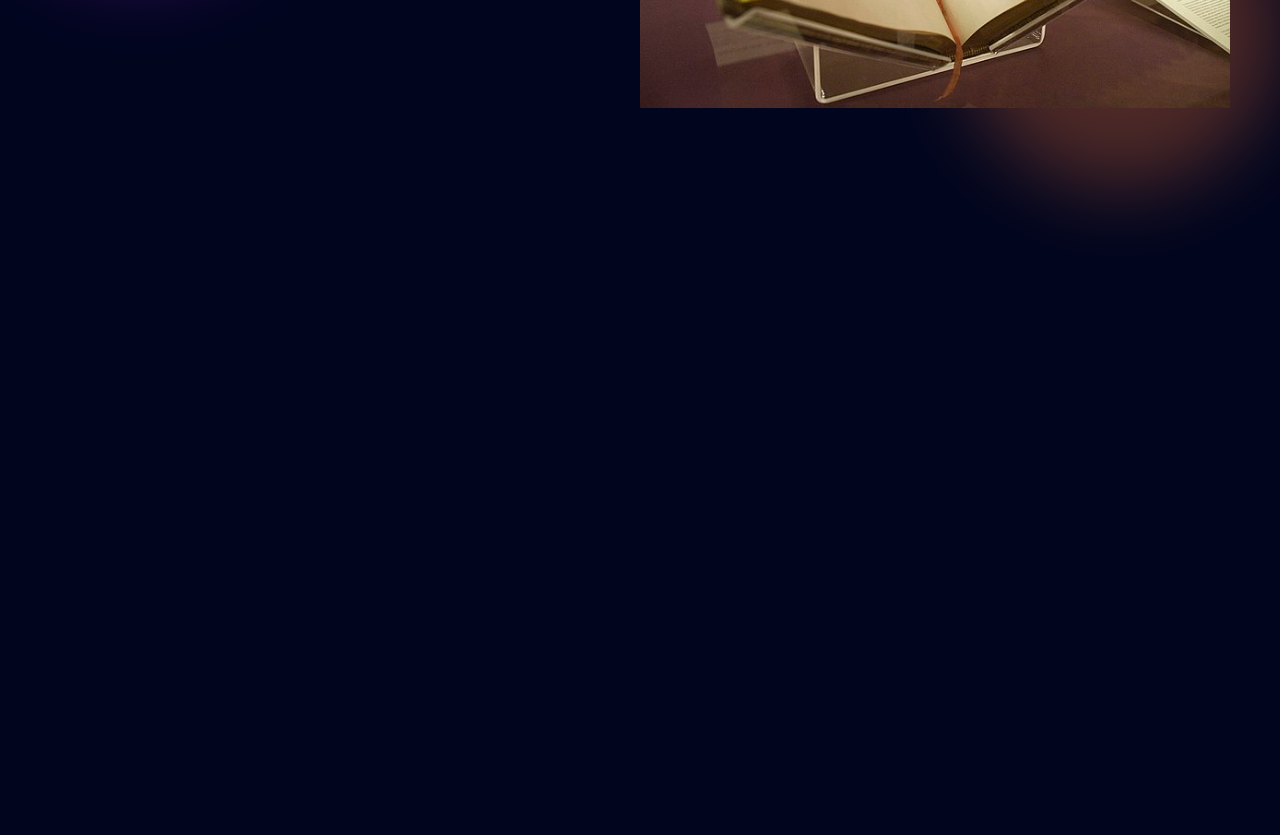
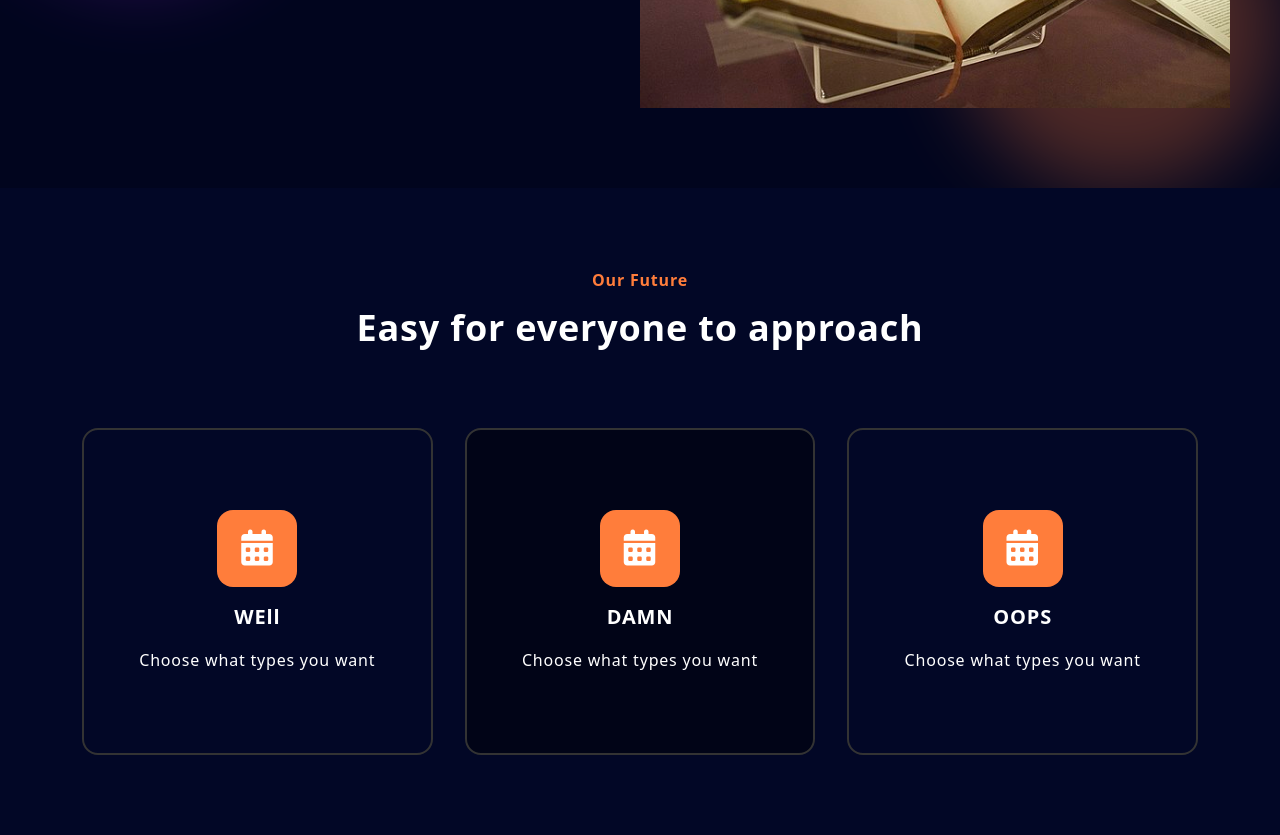
Before and after one commit to ClairaVII/Tailwind_Learning_2.0, a website: page index.html in a window 1280 px wide. Shown: the part 417-1252 px from the top of the page. Before the commit the page ends 800 px from the top, so only its background shows below. Drawn offline with Linux system fonts and the light colour scheme.

Commit message:
Xong features section

```diff
--- a/index.html
+++ b/index.html
@@ -62,6 +62,42 @@
                 </div>
             </div>
         </section>
+
+        <section id="features" class="bg-color-primary-light">
+            <div class="container py-20">
+                <div class="text-center m-auto mb-20 md:w-1/2">
+                    <h4 class="font-bold text-color-secondary mb-4">Our Future</h4>
+                    <h1 class="title">Easy for everyone to approach</h1>
+                </div>
+
+                <div class="grid lg:grid-cols-3 md:grid-cols-2 gap-12 lg:gap-8 px-4 sm:px-6 lg:px-8">
+                    <!-- card no 1 -->
+                    <div class="border-2 border-solid border-color-gray text-center py-20 px-5 rounded-2xl cursor-pointer hover:bg-color-primary-dark ease-in duration-200">
+                        <div class="bg-color-secondary inline-block rounded-2xl py-5 px-6">
+                            <i class="fa-solid fa-calendar-days text-4xl"></i>
+                        </div>
+                            <h3 class="text-xl font-bold py-4">WEll</h3>
+                            <p class="leading-relaxed">Choose what types you want</p>
+                    </div>
+                    <!-- card no 2 -->
+                    <div class="bg-color-primary-dark border-2 border-solid border-color-gray text-center py-20 px-5 rounded-2xl cursor-pointer hover:bg-color-primary-dark ease-in duration-200">
+                        <div class="bg-color-secondary inline-block rounded-2xl py-5 px-6">
+                            <i class="fa-solid fa-calendar-days text-4xl"></i>
+                        </div>
+                            <h3 class="text-xl font-bold py-4">DAMN</h3>
+                            <p class="leading-relaxed">Choose what types you want</p>
+                    </div>
+                     <!-- card no 3 -->
+                     <div class="border-2 border-solid border-color-gray text-center py-20 px-5 rounded-2xl cursor-pointer hover:bg-color-primary-dark ease-in duration-200">
+                        <div class="bg-color-secondary inline-block rounded-2xl py-5 px-6">
+                            <i class="fa-solid fa-calendar-days text-4xl"></i>
+                        </div>
+                            <h3 class="text-xl font-bold py-4">OOPS</h3>
+                            <p class="leading-relaxed">Choose what types you want</p>
+                    </div>
+                </div>
+            </div>
+        </section>
     </main>
 
     <script>
```
Also changed, not shown: css/main.css.
